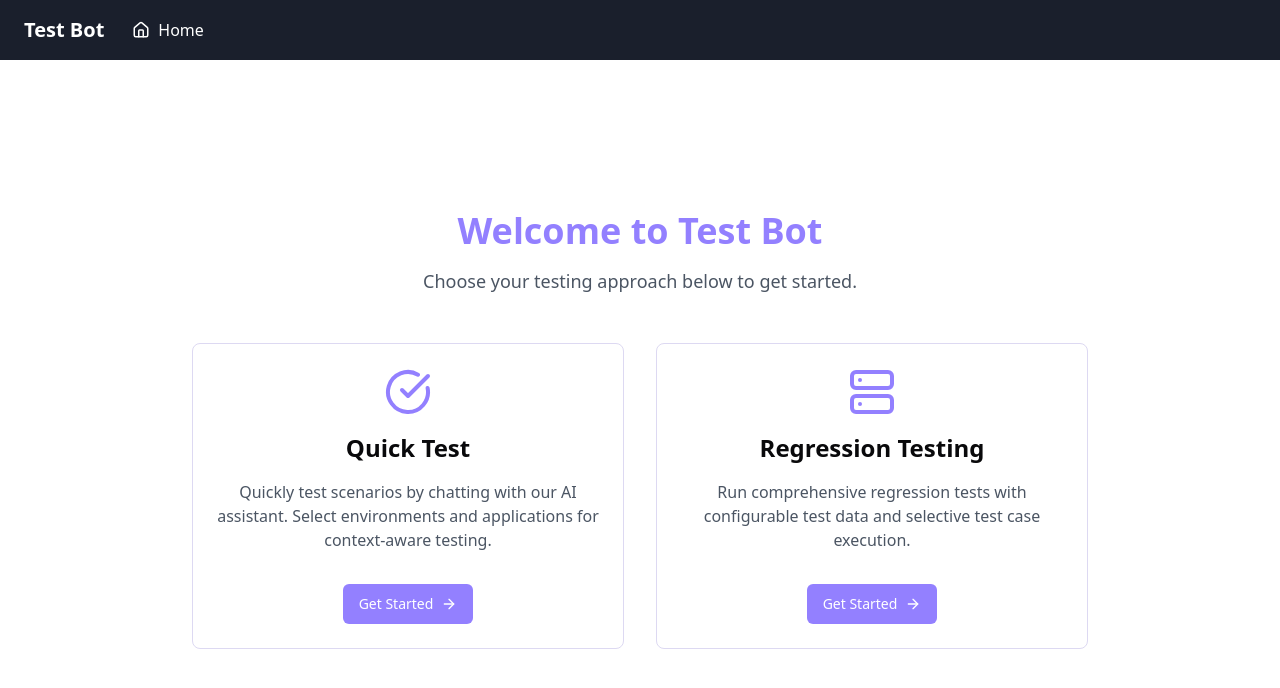
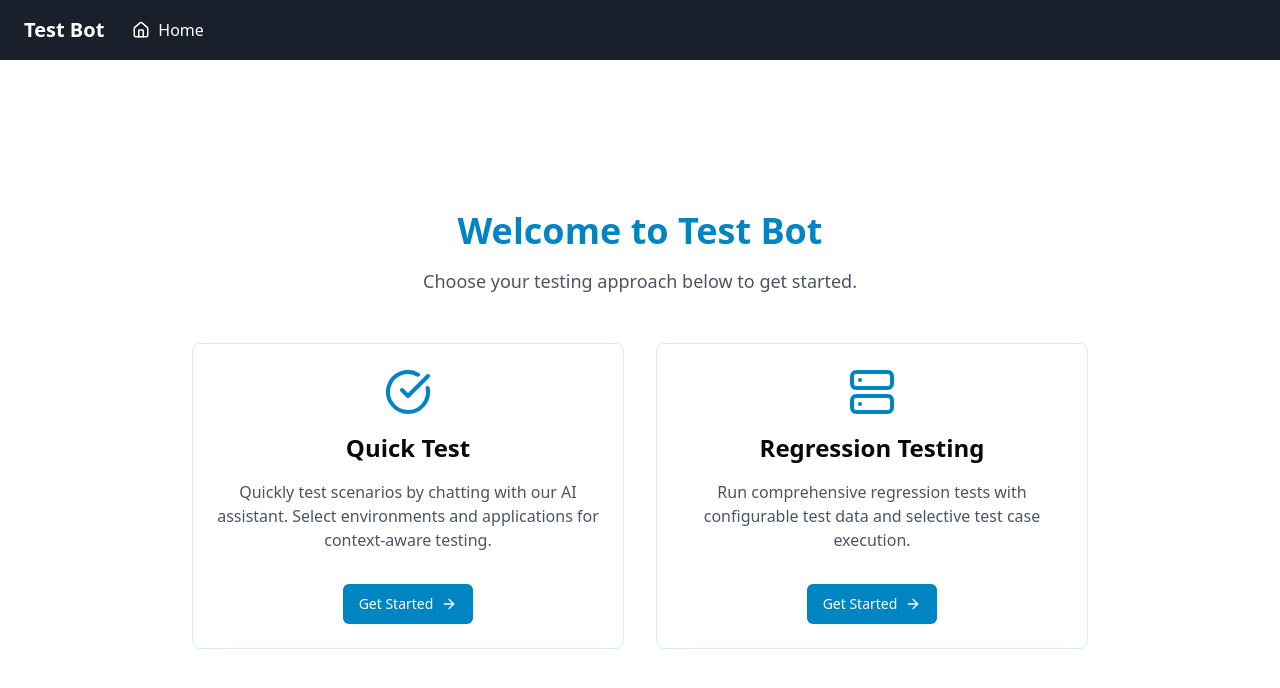
Before and after one commit to SabarigirivasanB/test-bot-app, a React (Vite) app: page / in a window 1280 px wide. Shown: the top 688 px of the page. Built offline with nearby package versions, Linux system fonts and the light colour scheme.

Commit message:
Fix: Update color palette
Update the color palette to use the new color.

```diff
--- a/src/index.css
+++ b/src/index.css
@@ -7,25 +7,25 @@
     --background: 0 0% 100%;
     --foreground: 240 10% 3.9%;
 
-    /* Updated color palette */
-    --primary: 249 100% 75%; /* #788bff */
+    /* Updated color palette with #0090c1 */
+    --primary: 199 100% 38%; /* #0090c1 */
     --primary-foreground: 0 0% 100%;
 
-    --secondary: 225 100% 80%; /* #9bb1ff */
+    --secondary: 199 80% 50%; /* Slightly lighter variation */
     --secondary-foreground: 0 0% 100%;
 
-    --accent: 249 100% 65%; /* Slightly darker primary */
+    --accent: 199 100% 35%; /* Slightly darker primary */
     --accent-foreground: 0 0% 100%;
 
-    --muted: 249 50% 95%;
-    --muted-foreground: 249 100% 45%;
+    --muted: 199 50% 95%;
+    --muted-foreground: 199 100% 35%;
 
     --destructive: 0 84% 60%;
     --destructive-foreground: 0 0% 100%;
 
-    --border: 249 50% 90%;
-    --input: 249 50% 90%;
-    --ring: 249 100% 75%;
+    --border: 199 50% 90%;
+    --input: 199 50% 90%;
+    --ring: 199 100% 38%;
 
     --radius: 0.5rem;
   }
@@ -34,24 +34,24 @@
     --background: 240 10% 3.9%;
     --foreground: 0 0% 98%;
 
-    --primary: 249 100% 75%; /* #788bff */
+    --primary: 199 100% 38%; /* #0090c1 */
     --primary-foreground: 240 5.9% 10%;
 
-    --secondary: 225 100% 80%; /* #9bb1ff */
+    --secondary: 199 80% 50%;
     --secondary-foreground: 0 0% 98%;
 
-    --accent: 249 100% 65%;
+    --accent: 199 100% 35%;
     --accent-foreground: 0 0% 98%;
 
-    --muted: 249 50% 15%;
-    --muted-foreground: 249 50% 75%;
+    --muted: 199 50% 15%;
+    --muted-foreground: 199 50% 75%;
 
     --destructive: 0 62.8% 30.6%;
     --destructive-foreground: 0 0% 98%;
 
-    --border: 249 50% 15%;
-    --input: 249 50% 15%;
-    --ring: 249 100% 75%;
+    --border: 199 50% 15%;
+    --input: 199 50% 15%;
+    --ring: 199 100% 38%;
   }
 }
 
```
